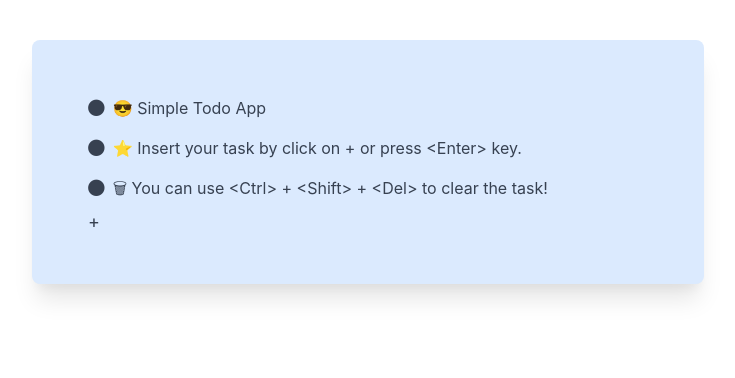
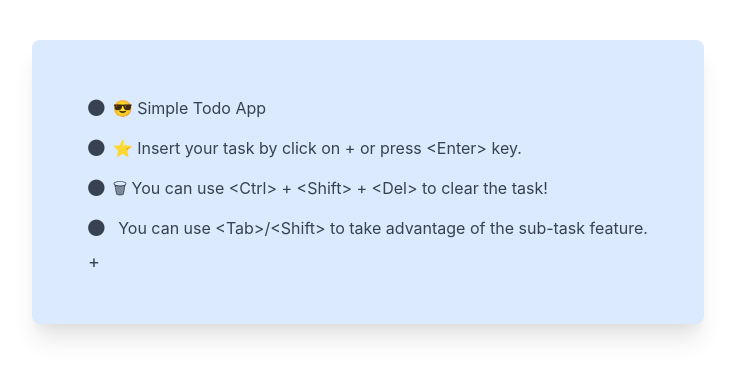
Before and after one commit to mhdsmd/simple-todo-list, a React (Create React App) app: page / in a window 1280 px wide. Shown: the top 378 px of the page, without its empty margins (272-1007 px from the left). Built offline with nearby package versions, Linux system fonts and the light colour scheme.

Commit message:
chore: add indent guide in mock

```diff
--- a/src/mock/index.ts
+++ b/src/mock/index.ts
@@ -15,5 +15,10 @@ export const NodeListExample: NodeListType = [
 		id: 'v2x165pb',
 		title: '🗑 You can use <Ctrl> + <Shift> + <Del> to clear the task!',
 		level: 0,
-	}
+	},
+	{
+		id: 'a23565pb',
+		title: '➖ You can use <Tab>/<Shift> to take advantage of the sub-task feature.',
+		level: 0,
+	},
 ]
```
